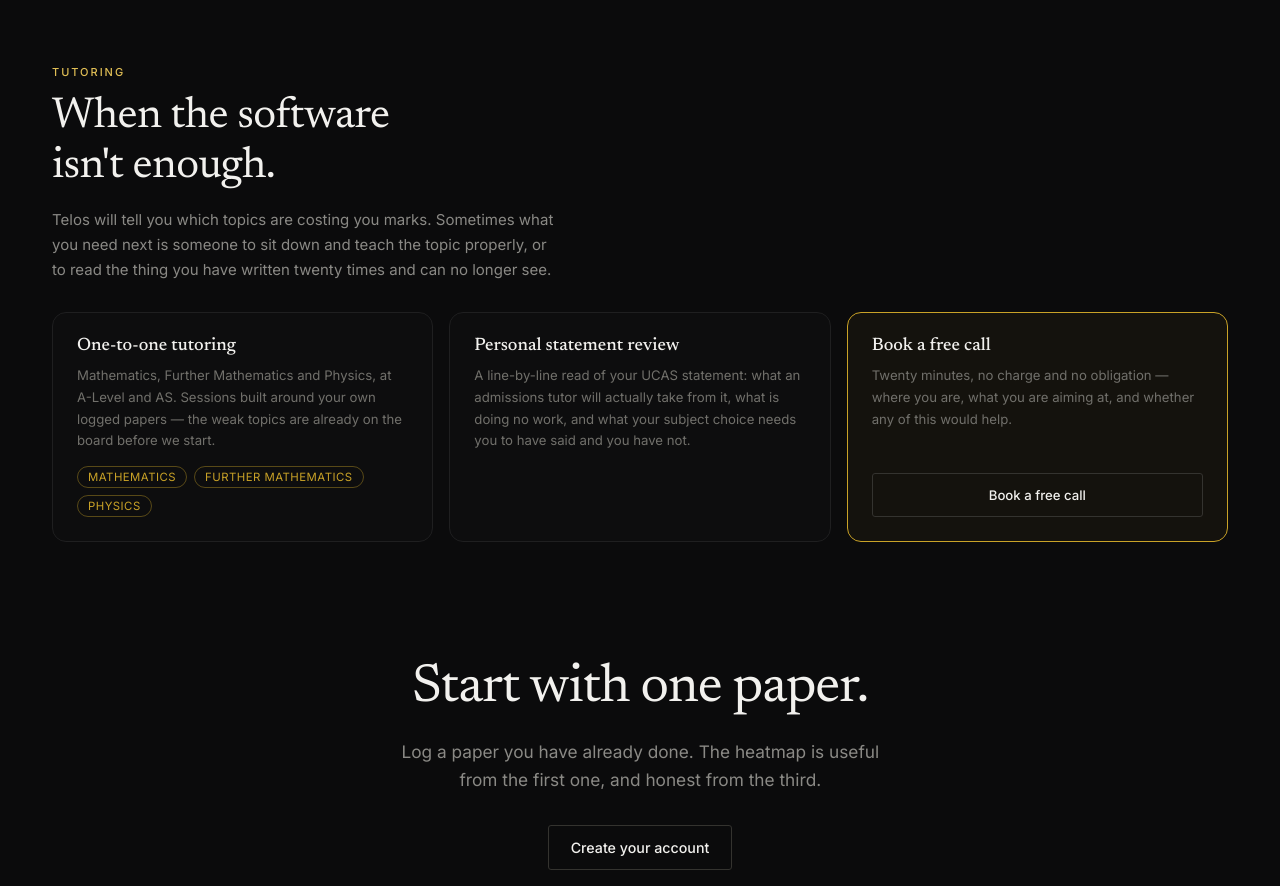
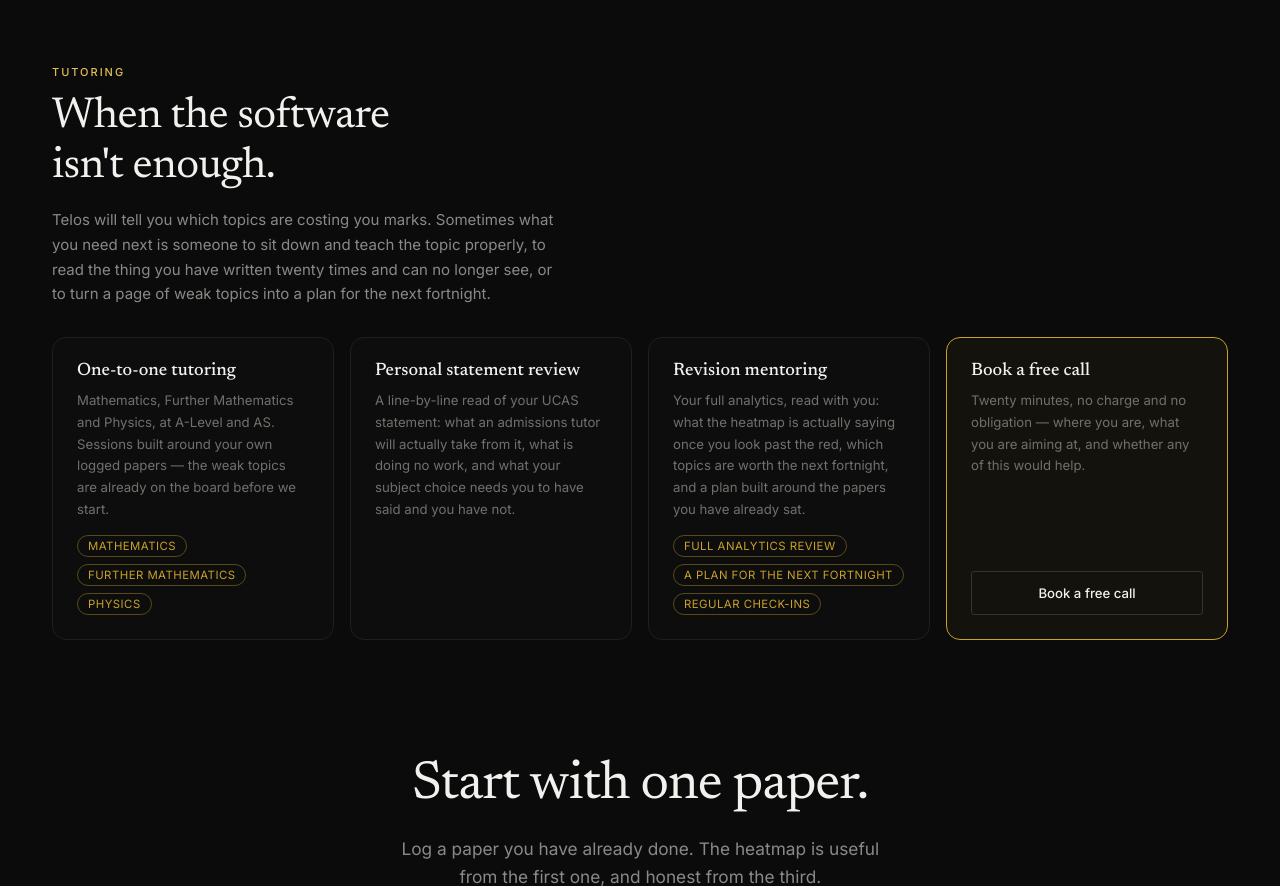
Before and after one commit to vineigenphase/Telos, a Flask app: page / in a window 1280 px wide. Shown: the part 3630-4516 px from the top of the page. Run offline with Flask 3, Linux system fonts and the light colour scheme; some libraries are stand-ins or nearby versions.

Commit message:
Add revision mentoring to the tutoring section
A fourth service alongside one-to-one tutoring and personal-statement review:
reading a student's full analytics with them and turning a page of weak topics
into a plan for the next fortnight. The section intro was written for teaching
and proofreading only, so it now names planning as the third thing the software
cannot do for you.

Four cards would have stranded one alone on a second row, so the grid goes two
columns at 860px and four only at 1180px, where the cards have room not to be
cramped.

Terms section 10 named only tutoring and personal-statement review, which would
have left the new service uncovered — it now names all three, and LEGAL_UPDATED
moves to 30 August per the rule written beside it: change the date in the same
commit that changes the wording.

Co-Authored-By: Claude Opus 5 <noreply@anthropic.com>

```diff
--- a/app.py
+++ b/app.py
@@ -143,7 +143,7 @@ LEGAL_EMAIL = os.environ.get("LEGAL_EMAIL", TUTORING_EMAIL)
 # not when the page was rendered. A policy that redates itself every morning
 # tells a reader nothing and quietly destroys the audit trail of what they
 # agreed to. Change it by hand, in the same commit that changes the wording.
-LEGAL_UPDATED = "29 August 2026"
+LEGAL_UPDATED = "30 August 2026"
 
 STORAGE_DIR   = os.environ.get("STORAGE_DIR", os.path.join(os.path.dirname(__file__), "storage"))
 UPLOAD_FOLDER = os.path.join(STORAGE_DIR, "uploads")   # question-bank files
--- a/static/css/landing.css
+++ b/static/css/landing.css
@@ -617,8 +617,15 @@
   margin-top: 30px;
 }
 
+/* Four cards, so three columns would strand one alone on a second row. Two
+   columns from 860px gives a tidy 2x2 on a tablet; four across only once
+   there is room for the cards not to be cramped. */
 @media (min-width: 860px) {
-  .lp-tutor-grid { grid-template-columns: repeat(3, 1fr); }
+  .lp-tutor-grid { grid-template-columns: repeat(2, 1fr); }
+}
+
+@media (min-width: 1180px) {
+  .lp-tutor-grid { grid-template-columns: repeat(4, 1fr); }
 }
 
 .lp-tutor-card {
--- a/templates/landing.html
+++ b/templates/landing.html
@@ -411,8 +411,9 @@
         <h2 class="lp-h2">When the software isn't enough.</h2>
         <p class="lp-p">
           Telos will tell you which topics are costing you marks. Sometimes what
-          you need next is someone to sit down and teach the topic properly, or
-          to read the thing you have written twenty times and can no longer see.
+          you need next is someone to sit down and teach the topic properly, to
+          read the thing you have written twenty times and can no longer see, or
+          to turn a page of weak topics into a plan for the next fortnight.
         </p>
       </div>
 
@@ -438,6 +439,20 @@
             will actually take from it, what is doing no work, and what your
             subject choice needs you to have said and you have not.
           </p>
+        </div>
+
+        <div class="lp-tutor-card">
+          <h3 class="lp-tutor-h">Revision mentoring</h3>
+          <p class="lp-tutor-p">
+            Your full analytics, read with you: what the heatmap is actually
+            saying once you look past the red, which topics are worth the next
+            fortnight, and a plan built around the papers you have already sat.
+          </p>
+          <ul class="lp-tutor-list">
+            <li>Full analytics review</li>
+            <li>A plan for the next fortnight</li>
+            <li>Regular check-ins</li>
+          </ul>
         </div>
 
         <div class="lp-tutor-card lp-tutor-cta-card">
--- a/templates/terms.html
+++ b/templates/terms.html
@@ -181,10 +181,10 @@
   unless the reason is fraud.
 </p>
 
-<h2>10. Tutoring</h2>
+<h2>10. Tutoring and mentoring</h2>
 <p>
-  Tutoring and personal-statement review are arranged separately by email and
-  are not part of a Telos subscription. Nothing on this page covers them; terms
+  One-to-one tutoring, personal-statement review and revision mentoring are
+  arranged separately by email and are not part of a Telos subscription. Nothing on this page covers them; terms
   are agreed with you directly before any tutoring is booked or paid for.
 </p>
 
```
